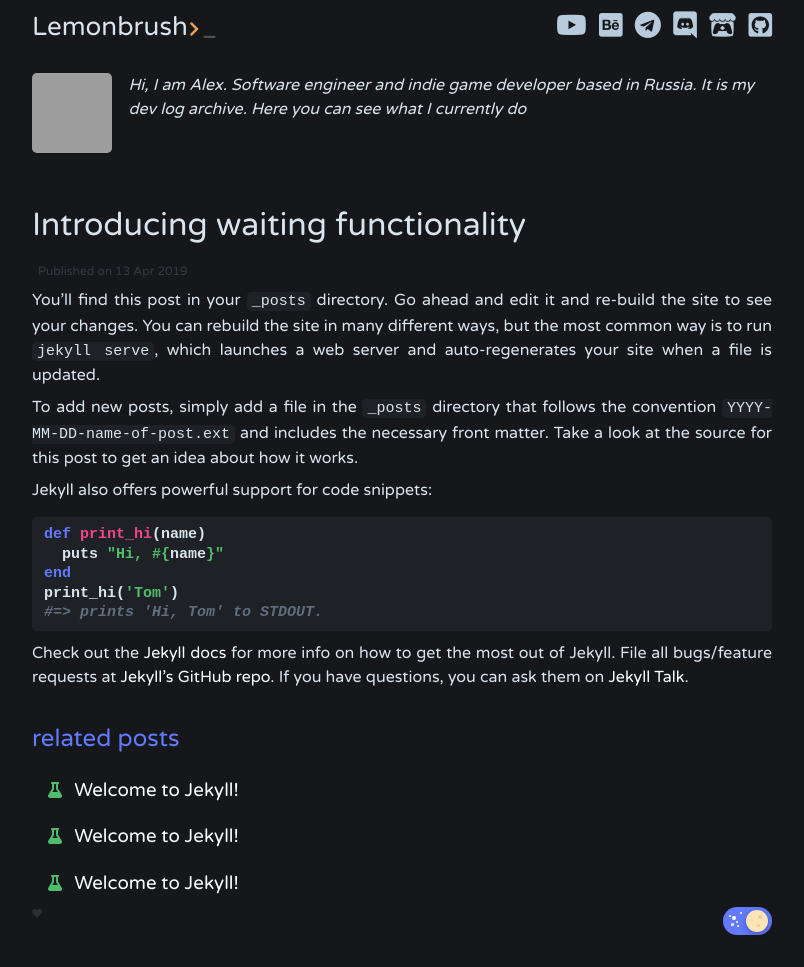
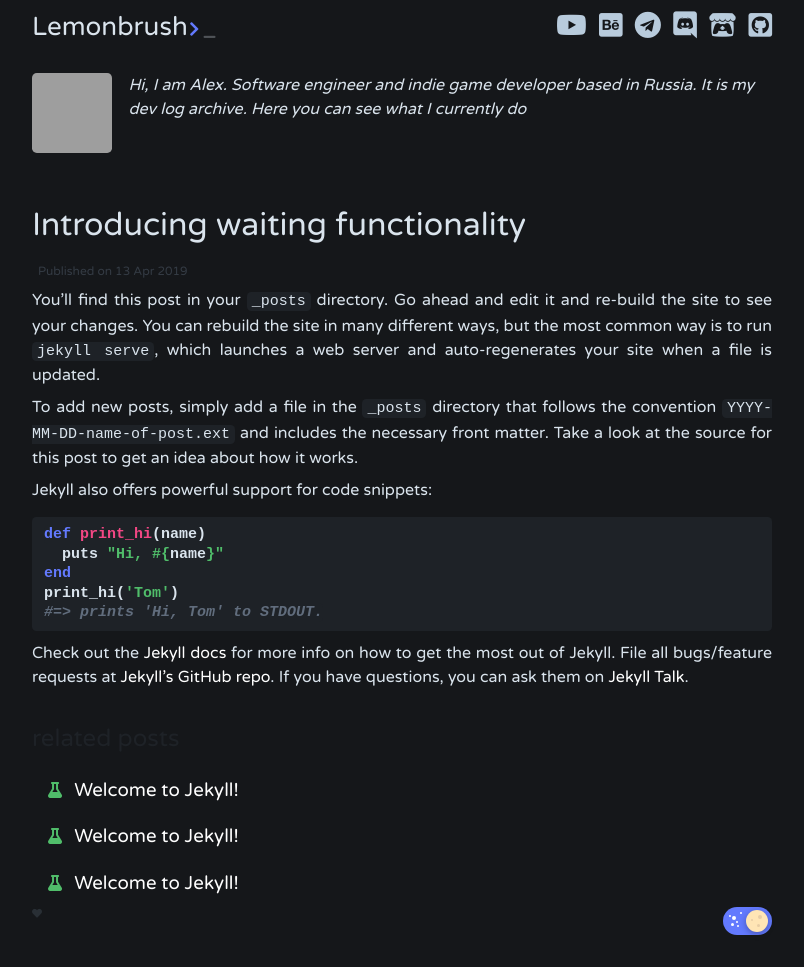
Before and after one commit to Lemonbrush/Lemonbrush.github.io, a Jekyll site: the page built from _posts/2019-04-13-introduction-to-waiting.md, in a window 1280 px wide. Shown: the whole page, without its empty margins (238-1042 px from the left). Built offline with Jekyll 4.4.1, drawn with Linux system fonts in a browser that asks for light colours; nearby versions of some CDN libraries; comment, search, counter and statistics services are not loaded; grey boxes are pictures that could not be loaded.

```diff
--- a/_sass/dash/_base.scss
+++ b/_sass/dash/_base.scss
@@ -45,7 +45,7 @@ figure {
 }
 
 h1, h2, h3, h4, h5, h6 {
-  color: $color-blue;
+  color: $color-background-dark;
 }
 
 /**
--- a/_sass/dash/_layout.scss
+++ b/_sass/dash/_layout.scss
@@ -11,7 +11,7 @@
   }
 
   .command_prompt {
-    color: $color-orange;
+    color: $color-blue;
     font-size: $base-font-size;
     margin-left: 0.1em;
 
--- a/_sass/dash/_themes.scss
+++ b/_sass/dash/_themes.scss
@@ -5,10 +5,10 @@ $themes: (
                 foreground-color: $color-foreground,
                 foreground-color-alt: lighten($color-foreground-dark, 10%),
                 foreground-color-contrast: white,
-                quote-primary: lighten($color-green, 20%),
-                quote-secondary: $color-green,
-                list-primary: lighten($color-orange, 25%),
-                list-secondary: $color-orange
+                quote-primary: lighten($color-yellow, 20%),
+                quote-secondary: $color-yellow,
+                list-primary: lighten($color-green, 25%),
+                list-secondary: $color-green
         ),
         light: (
                 background-color: $color-background-lighter,
--- a/docs/feed.xml
+++ b/docs/feed.xml
@@ -1,4 +1,4 @@
-<?xml version="1.0" encoding="utf-8"?><feed xmlns="http://www.w3.org/2005/Atom" ><generator uri="https://jekyllrb.com/" version="4.2.2">Jekyll</generator><link href="http://localhost:4000/feed.xml" rel="self" type="application/atom+xml" /><link href="http://localhost:4000/" rel="alternate" type="text/html" /><updated>2022-07-01T18:20:02+03:00</updated><id>http://localhost:4000/feed.xml</id><title type="html">Lemonbrush</title><subtitle>Hi, I am Alex. Software engineer and indie game developer based in Russia. It is my dev log archive. Here you can see what I currently do
+<?xml version="1.0" encoding="utf-8"?><feed xmlns="http://www.w3.org/2005/Atom" ><generator uri="https://jekyllrb.com/" version="4.2.2">Jekyll</generator><link href="http://localhost:4000/feed.xml" rel="self" type="application/atom+xml" /><link href="http://localhost:4000/" rel="alternate" type="text/html" /><updated>2022-07-01T18:32:09+03:00</updated><id>http://localhost:4000/feed.xml</id><title type="html">Lemonbrush</title><subtitle>Hi, I am Alex. Software engineer and indie game developer based in Russia. It is my dev log archive. Here you can see what I currently do
 </subtitle><author><name>Lemonbrush</name></author><entry><title type="html">Welcome to Jekyll!</title><link href="http://localhost:4000/jekyll/update/2022/06/30/welcome-to-jekyll.html" rel="alternate" type="text/html" title="Welcome to Jekyll!" /><published>2022-06-30T22:50:48+03:00</published><updated>2022-06-30T22:50:48+03:00</updated><id>http://localhost:4000/jekyll/update/2022/06/30/welcome-to-jekyll</id><content type="html" xml:base="http://localhost:4000/jekyll/update/2022/06/30/welcome-to-jekyll.html"><![CDATA[<p>You’ll find this post in your <code class="language-plaintext highlighter-rouge">_posts</code> directory. Go ahead and edit it and re-build the site to see your changes. You can rebuild the site in many different ways, but the most common way is to run <code class="language-plaintext highlighter-rouge">jekyll serve</code>, which launches a web server and auto-regenerates your site when a file is updated.</p>
 
 <p>Jekyll requires blog post files to be named according to the following format:</p>
```
Also changed, not shown: docs/assets/css/style.css (+5 -5 lines), 1 other file.
